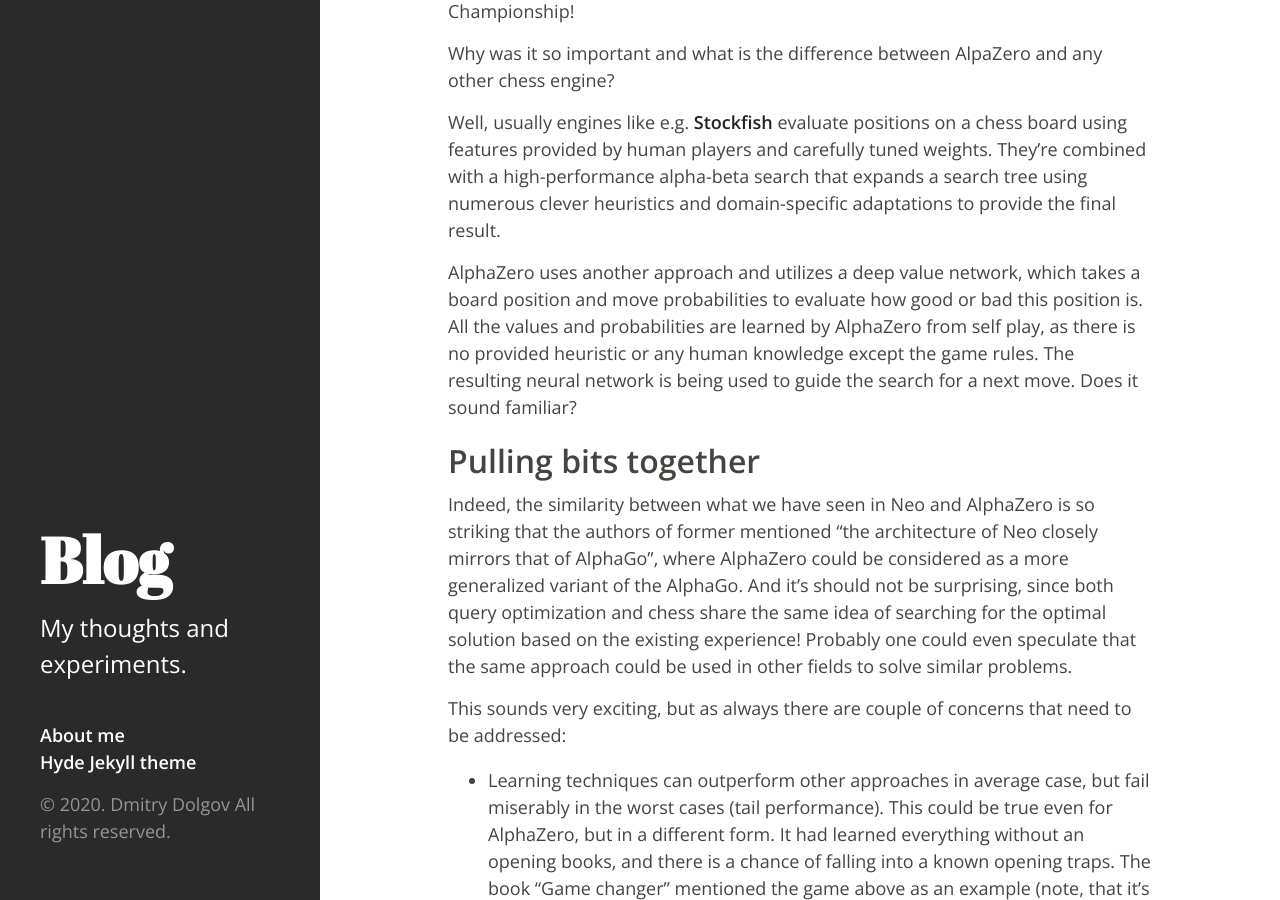
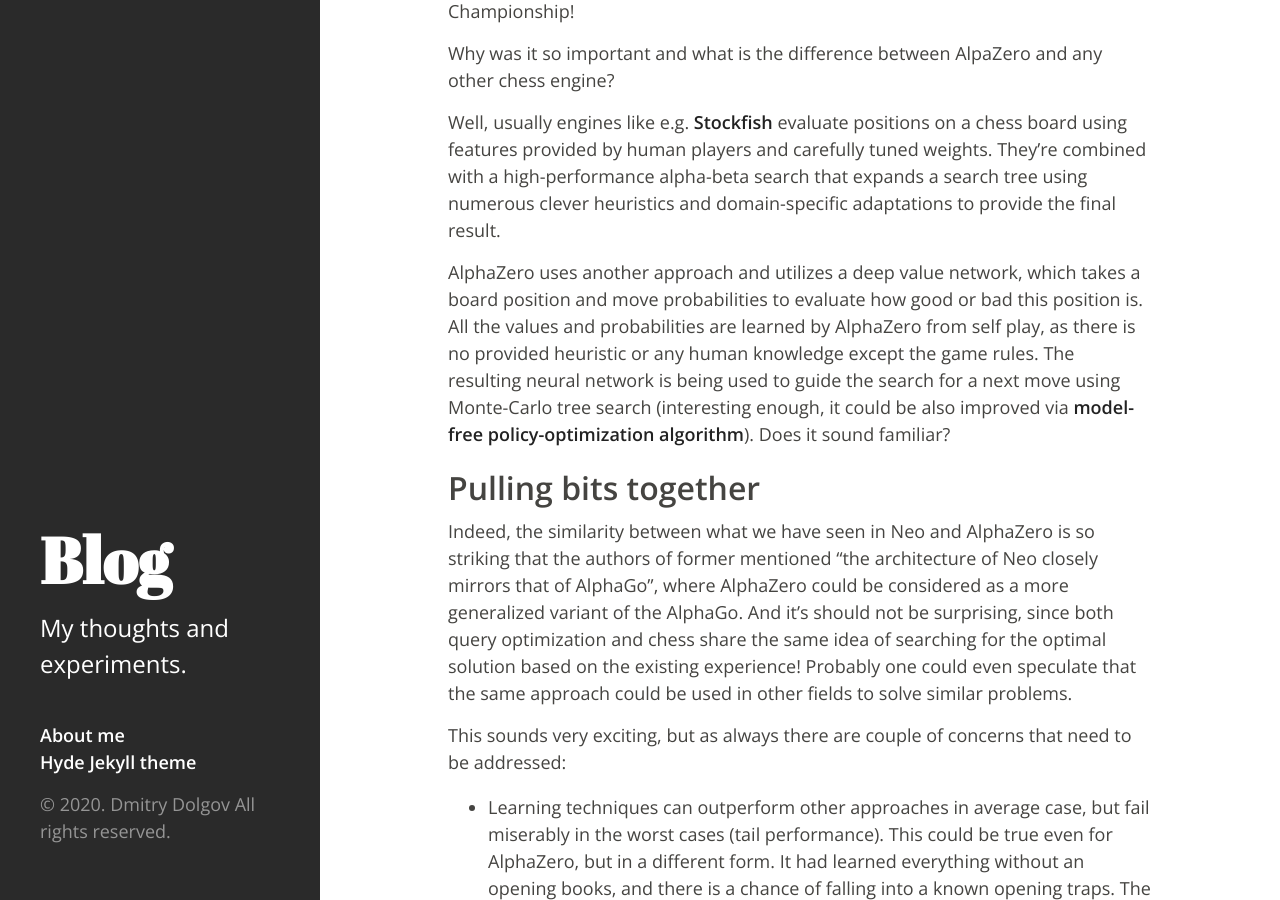
Before and after one commit to erthalion/erthalion.github.io, a Jekyll site: the page built from _posts/2020-08-03-chess-and-optimizer.md, in a window 1280 px wide and 900 px high, scrolled down 3571 px. Built offline with Jekyll 4.4.1, drawn with Linux system fonts in a browser that asks for light colours; comment, search, counter and statistics services are not loaded.

Commit message:
Mention monte-carlo method

```diff
--- a/_posts/2020-08-03-chess-and-optimizer.md
+++ b/_posts/2020-08-03-chess-and-optimizer.md
@@ -129,7 +129,9 @@ a board position and move probabilities to evaluate how good or bad this
 position is. All the values and probabilities are learned by AlphaZero from
 self play, as there is no provided heuristic or any human knowledge except the
 game rules. The resulting neural network is being used to guide the search for
-a next move. Does it sound familiar?
+a next move using Monte-Carlo tree search (interesting enough, it could be also
+improved via [model-free policy-optimization algorithm][mcts]). Does it sound
+familiar?
 
 ## Pulling bits together
 
```
Also changed, not shown: other parts of _posts/2020-08-03-chess-and-optimizer.md (+1 -0 lines).
